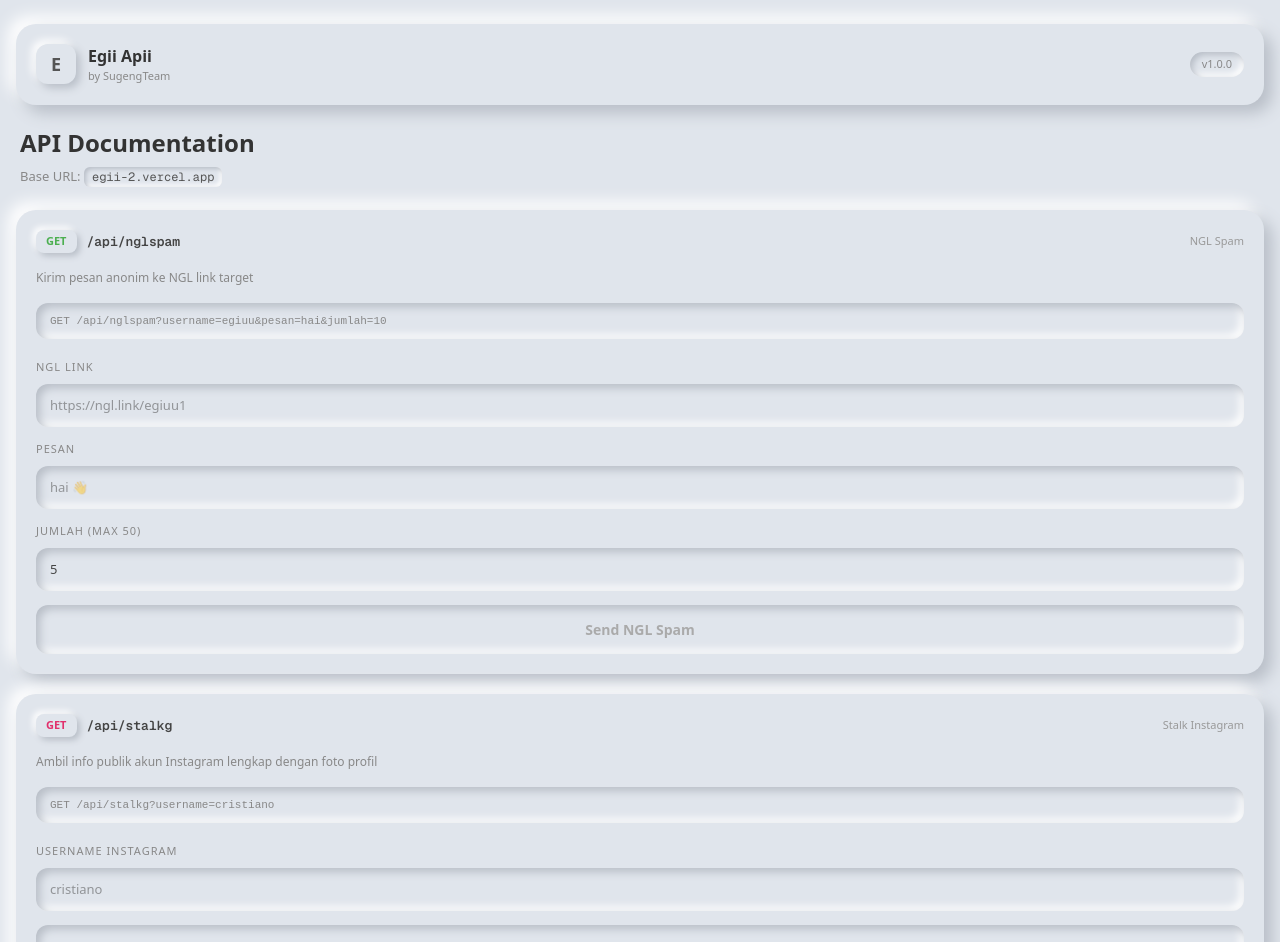
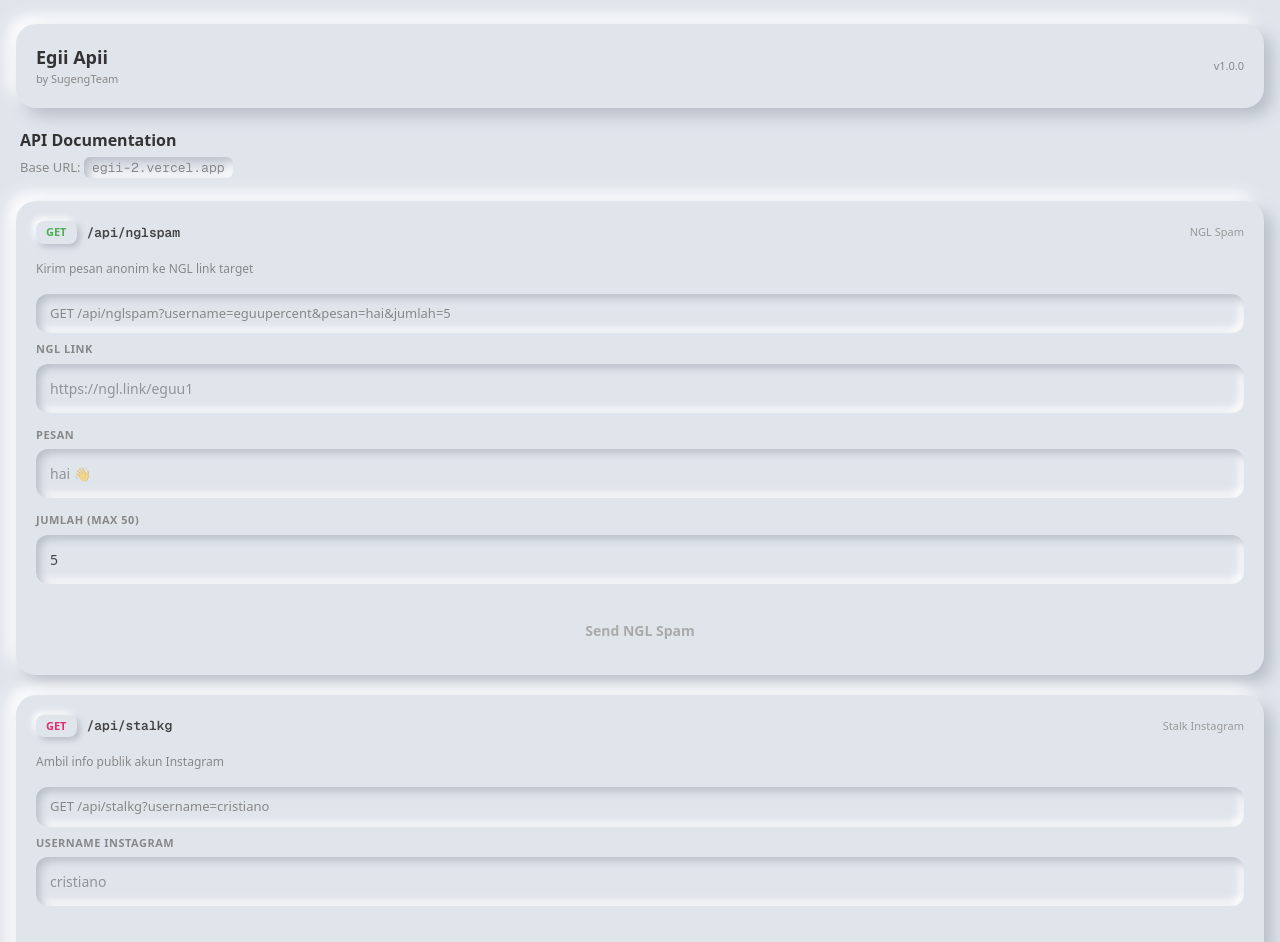
Before and after one commit to egialghazy18-rgb/egii-apii, a Next.js app: page / in a window 1280 px wide. Shown: the top 942 px of the page. Built offline with nearby package versions, Linux system fonts and the light colour scheme.

Commit message:
fix UI wacard igcard fullrewrite

```diff
--- a/app/page.tsx
+++ b/app/page.tsx
@@ -1,89 +1,155 @@
 'use client'
 import { useState } from 'react'
-import Image from 'next/image'
 
 const neu = {
-  card: { background: '#e0e5ec', borderRadius: '20px', padding: '20px', boxShadow: '8px 8px 16px #b8bec7, -8px -8px 16px #ffffff', marginBottom: '20px' } as React.CSSProperties,
-  input: { width: '100%', boxSizing: 'border-box' as const, background: '#e0e5ec', boxShadow: 'inset 4px 4px 8px #b8bec7, inset -4px -4px 8px #ffffff', border: 'none', borderRadius: '12px', padding: '12px 14px', fontSize: '13px', color: '#444', outline: 'none' } as React.CSSProperties,
-  label: { fontSize: '11px', color: '#888', textTransform: 'uppercase' as const, letterSpacing: '1px', display: 'block', marginBottom: '8px' } as React.CSSProperties,
-  example: { background: '#e0e5ec', boxShadow: 'inset 4px 4px 8px #b8bec7, inset -4px -4px 8px #ffffff', borderRadius: '12px', padding: '10px 14px', fontSize: '11px', color: '#888', marginBottom: '20px', fontFamily: 'monospace' } as React.CSSProperties,
-  response: { background: '#e0e5ec', boxShadow: 'inset 4px 4px 8px #b8bec7, inset -4px -4px 8px #ffffff', borderRadius: '12px', padding: '14px' } as React.CSSProperties
-}
+  background: '#e0e5ec',
+  borderRadius: '20px',
+  padding: '20px',
+  boxShadow: '8px 8px 16px #b8bec7, -8px -8px 16px #ffffff',
+  marginBottom: '20px',
+} as React.CSSProperties
+
+const neu2 = {
+  background: '#e0e5ec',
+  boxShadow: 'inset 4px 4px 8px #b8bec7, inset -4px -4px 8px #ffffff',
+  borderRadius: '12px',
+  padding: '10px 14px',
+  fontSize: '13px',
+  color: '#888',
+  marginBottom: '8px',
+} as React.CSSProperties
+
+const neuInput = {
+  background: '#e0e5ec',
+  boxShadow: 'inset 4px 4px 8px #b8bec7, inset -4px -4px 8px #ffffff',
+  borderRadius: '12px',
+  padding: '14px',
+  fontSize: '14px',
+  color: '#444',
+  outline: 'none',
+  border: 'none',
+  width: '100%',
+} as React.CSSProperties
 
 function Btn({ onClick, disabled, loading, label, color }: any) {
   return (
-    <button onClick={onClick} disabled={disabled} style={{ width: '100%', background: disabled ? '#e0e5ec' : color || '#e0e5ec', boxShadow: disabled ? 'inset 4px 4px 8px #b8bec7, inset -4px -4px 8px #ffffff' : '6px 6px 12px #b8bec7, -6px -6px 12px #ffffff', border: 'none', borderRadius: '12px', padding: '14px', fontSize: '14px', fontWeight: '700', color: disabled ? '#aaa' : color ? '#fff' : '#444', cursor: disabled ? 'not-allowed' : 'pointer' }}>
+    <button
+      onClick={onClick}
+      disabled={disabled}
+      style={{
+        width: '100%',
+        background: disabled ? '#e0e5ec' : color,
+        color: disabled ? '#aaa' : '#fff',
+        border: 'none',
+        borderRadius: '12px',
+        padding: '14px',
+        fontWeight: '700',
+        fontSize: '14px',
+        cursor: disabled ? 'not-allowed' : 'pointer',
+        boxShadow: disabled ? 'none' : '4px 4px 8px #b8bec7, -2px -2px 6px #ffffff',
+        marginTop: '8px',
+      }}
+    >
       {loading ? 'Loading...' : label}
     </button>
   )
 }
 
-function ProfileCard({ data, color, type }: any) {
-  if (!data?.status || !data?.data) return null
+function WaCard({ data }: any) {
+  if (!data?.status) return null
   const d = data.data
   return (
-    <div style={neu.response}>
-      {/* Profile pic */}
-      {d.profile_pic && (
-        <div style={{ display: 'flex', justifyContent: 'center', marginBottom: '16px' }}>
-          <img
-            src={d.profile_pic}
-            alt="profile"
-            style={{ width: '80px', height: '80px', borderRadius: '50%', objectFit: 'cover', boxShadow: '4px 4px 8px #b8bec7, -4px -4px 8px #ffffff' }}
-            onError={(e: any) => e.target.style.display = 'none'}
-          />
-        </div>
-      )}
-      {/* Name */}
-      <div style={{ textAlign: 'center', marginBottom: '16px' }}>
-        <div style={{ fontWeight: '700', fontSize: '16px', color: '#333', display: 'flex', alignItems: 'center', justifyContent: 'center', gap: '6px' }}>
-          {d.full_name || d.nickname || d.username}
-          {d.is_verified && <span style={{ color, fontSize: '14px' }}>✓</span>}
-        </div>
-        <div style={{ fontSize: '12px', color: '#888' }}>@{d.username}</div>
-        {d.is_private && <div style={{ fontSize: '11px', color: '#f44', marginTop: '4px' }}>🔒 Private</div>}
+    <div style={{ ...neu2, marginTop: '12px' }}>
+      <div style={{ fontSize: '32px', textAlign: 'center', marginBottom: '8px' }}>
+        {d.whatsapp ? '✅' : '❌'}
       </div>
-      {/* Bio */}
-      {d.bio && <div style={{ fontSize: '12px', color: '#555', textAlign: 'center', marginBottom: '16px', padding: '0 8px' }}>{d.bio}</div>}
-      {/* Stats */}
-      <div style={{ display: 'flex', justifyContent: 'space-around', marginBottom: '12px' }}>
-        {d.followers !== undefined && (
-          <div style={{ textAlign: 'center' }}>
-            <div style={{ fontWeight: '700', fontSize: '16px', color: '#333' }}>{Number(d.followers).toLocaleString()}</div>
-            <div style={{ fontSize: '11px', color: '#888' }}>Followers</div>
-          </div>
-        )}
-        {d.following !== undefined && (
-          <div style={{ textAlign: 'center' }}>
-            <div style={{ fontWeight: '700', fontSize: '16px', color: '#333' }}>{Number(d.following).toLocaleString()}</div>
-            <div style={{ fontSize: '11px', color: '#888' }}>Following</div>
-          </div>
-        )}
-        {(d.posts !== undefined || d.videos !== undefined) && (
-          <div style={{ textAlign: 'center' }}>
-            <div style={{ fontWeight: '700', fontSize: '16px', color: '#333' }}>{Number(d.posts || d.videos).toLocaleString()}</div>
-            <div style={{ fontSize: '11px', color: '#888' }}>{type === 'tiktok' ? 'Videos' : 'Posts'}</div>
-          </div>
-        )}
-        {d.likes !== undefined && (
-          <div style={{ textAlign: 'center' }}>
-            <div style={{ fontWeight: '700', fontSize: '16px', color: '#333' }}>{Number(d.likes).toLocaleString()}</div>
-            <div style={{ fontSize: '11px', color: '#888' }}>Likes</div>
+      <div style={{ textAlign: 'center', fontWeight: '700', fontSize: '15px', color: d.whatsapp ? '#25D366' : '#f44' }}>
+        {d.status}
+      </div>
+      <div style={{ marginTop: '10px', fontSize: '13px', color: '#555' }}>
+        <div>📱 <b>Nomor:</b> {d.phone_original}</div>
+        <div>🌐 <b>Internasional:</b> {d.phone_intl}</div>
+        {d.whatsapp && (
+          <div style={{ marginTop: '8px', textAlign: 'center' }}>
+            <a href={d.wa_link} target="_blank" style={{ color: '#25D366', fontWeight: '700', textDecoration: 'none' }}>
+              💬 Chat via WhatsApp
+            </a>
           </div>
         )}
       </div>
-      {d.external_url && <div style={{ fontSize: '11px', color, textAlign: 'center' }}>{d.external_url}</div>}
     </div>
   )
 }
 
-function WaCard({ data }: any) {
+function IgCard({ data }: any) {
   if (!data?.status) return null
+  const d = data.data
   return (
-    <div style={{ ...neu.response, textAlign: 'center' }}>
-      <div style={{ fontSize: '48px', marginBottom: '12px' }}>{data.whatsapp ? '✅' : '❌'}</div>
-      <div style={{ fontWeight: '700', fontSize: '16px', color: '#333', marginBottom: '4px' }}>{data.phone}</div>
-      <div style={{ fontSize: '13px', color: data.whatsapp ? '#25D366' : '#f44' }}>{data.message}</div>
+    <div style={{ ...neu2, marginTop: '12px' }}>
+      <div style={{ textAlign: 'center', marginBottom: '8px' }}>
+        <div style={{ fontWeight: '700', fontSize: '15px', color: '#333' }}>
+          {d.full_name} {d.is_verified && '✅'}
+        </div>
+        <div style={{ color: '#888', fontSize: '12px' }}>@{d.username}</div>
+        {d.is_private && <div style={{ color: '#f44', fontSize: '11px' }}>🔒 Private</div>}
+      </div>
+      {d.bio && <div style={{ fontSize: '12px', color: '#555', textAlign: 'center', marginBottom: '8px' }}>{d.bio}</div>}
+      <div style={{ display: 'flex', justifyContent: 'space-around', marginBottom: '8px' }}>
+        <div style={{ textAlign: 'center' }}>
+          <div style={{ fontWeight: '700', color: '#E1306C' }}>{d.followers}</div>
+          <div style={{ fontSize: '11px', color: '#888' }}>Followers</div>
+        </div>
+        <div style={{ textAlign: 'center' }}>
+          <div style={{ fontWeight: '700', color: '#E1306C' }}>{d.following}</div>
+          <div style={{ fontSize: '11px', color: '#888' }}>Following</div>
+        </div>
+        <div style={{ textAlign: 'center' }}>
+          <div style={{ fontWeight: '700', color: '#E1306C' }}>{d.posts}</div>
+          <div style={{ fontSize: '11px', color: '#888' }}>Posts</div>
+        </div>
+      </div>
+      <div style={{ textAlign: 'center' }}>
+        <a href={d.ig_url} target="_blank" style={{ color: '#E1306C', fontWeight: '700', textDecoration: 'none' }}>
+          📸 Buka Instagram
+        </a>
+      </div>
+    </div>
+  )
+}
+
+function TokCard({ data }: any) {
+  if (!data?.status) return null
+  const d = data.data
+  return (
+    <div style={{ ...neu2, marginTop: '12px' }}>
+      {d.profile_pic && (
+        <div style={{ textAlign: 'center', marginBottom: '8px' }}>
+          <img src={d.profile_pic} alt="profile" style={{ width: '80px', height: '80px', borderRadius: '50%', objectFit: 'cover' }} onError={(e: any) => e.target.style.display = 'none'} />
+        </div>
+      )}
+      <div style={{ textAlign: 'center', marginBottom: '8px' }}>
+        <div style={{ fontWeight: '700', fontSize: '15px', color: '#333' }}>{d.nickname} {d.is_verified && '✅'}</div>
+        <div style={{ color: '#888', fontSize: '12px' }}>@{d.username}</div>
+      </div>
+      {d.bio && <div style={{ fontSize: '12px', color: '#555', textAlign: 'center', marginBottom: '8px' }}>{d.bio}</div>}
+      <div style={{ display: 'flex', justifyContent: 'space-around', marginBottom: '8px' }}>
+        <div style={{ textAlign: 'center' }}>
+          <div style={{ fontWeight: '700', color: '#333' }}>{Number(d.followers).toLocaleString()}</div>
+          <div style={{ fontSize: '11px', color: '#888' }}>Followers</div>
+        </div>
+        <div style={{ textAlign: 'center' }}>
+          <div style={{ fontWeight: '700', color: '#333' }}>{Number(d.following).toLocaleString()}</div>
+          <div style={{ fontSize: '11px', color: '#888' }}>Following</div>
+        </div>
+        <div style={{ textAlign: 'center' }}>
+          <div style={{ fontWeight: '700', color: '#333' }}>{Number(d.videos).toLocaleString()}</div>
+          <div style={{ fontSize: '11px', color: '#888' }}>Videos</div>
+        </div>
+        <div style={{ textAlign: 'center' }}>
+          <div style={{ fontWeight: '700', color: '#333' }}>{Number(d.likes).toLocaleString()}</div>
+          <div style={{ fontSize: '11px', color: '#888' }}>Likes</div>
+        </div>
+      </div>
     </div>
   )
 }
@@ -91,8 +157,8 @@ function WaCard({ data }: any) {
 function ErrorCard({ data }: any) {
   if (!data || data.status !== false) return null
   return (
-    <div style={{ ...neu.response, textAlign: 'center' }}>
-      <div style={{ fontSize: '13px', color: '#f44' }}>❌ {data.message}</div>
+    <div style={{ ...neu2, marginTop: '12px', color: '#f44', textAlign: 'center' }}>
+      ❌ {data.message}
     </div>
   )
 }
@@ -148,93 +214,101 @@ export default function Home() {
   return (
     <main style={{ minHeight: '100vh', background: '#e0e5ec', fontFamily: 'system-ui, sans-serif', padding: '24px 16px' }}>
       {/* Header */}
-      <div style={{ ...neu.card, display: 'flex', alignItems: 'center', justifyContent: 'space-between' }}>
-        <div style={{ display: 'flex', alignItems: 'center', gap: '12px' }}>
-          <div style={{ width: '40px', height: '40px', borderRadius: '12px', background: '#e0e5ec', boxShadow: '4px 4px 8px #b8bec7, -4px -4px 8px #ffffff', display: 'flex', alignItems: 'center', justifyContent: 'center', fontWeight: 'bold', fontSize: '18px', color: '#555' }}>E</div>
-          <div>
-            <div style={{ fontWeight: '700', fontSize: '16px', color: '#333' }}>Egii Apii</div>
-            <div style={{ fontSize: '11px', color: '#888' }}>by SugengTeam</div>
-          </div>
+      <div style={{ ...neu, display: 'flex', alignItems: 'center', justifyContent: 'space-between' }}>
+        <div>
+          <div style={{ fontWeight: '700', fontSize: '18px', color: '#333' }}>Egii Apii</div>
+          <div style={{ fontSize: '11px', color: '#888' }}>by SugengTeam</div>
         </div>
-        <div style={{ background: '#e0e5ec', borderRadius: '20px', padding: '4px 12px', boxShadow: 'inset 3px 3px 6px #b8bec7, inset -3px -3px 6px #ffffff', fontSize: '11px', color: '#888' }}>v1.0.0</div>
+        <div style={{ fontSize: '11px', color: '#888' }}>v1.0.0</div>
       </div>
 
       <div style={{ marginBottom: '24px', paddingLeft: '4px' }}>
-        <h1 style={{ fontSize: '24px', fontWeight: '700', color: '#333', margin: '0 0 6px' }}>API Documentation</h1>
-        <p style={{ fontSize: '13px', color: '#888', margin: 0 }}>Base URL: <code style={{ background: '#e0e5ec', boxShadow: 'inset 2px 2px 4px #b8bec7, inset -2px -2px 4px #ffffff', padding: '2px 8px', borderRadius: '6px', fontSize: '12px', color: '#555' }}>egii-2.vercel.app</code></p>
+        <h1 style={{ fontWeight: '700', margin: '0 0 6px', color: '#333' }}>API Documentation</h1>
+        <p style={{ fontSize: '13px', color: '#888', margin: 0 }}>Base URL: <code style={{ ...neu2, display: 'inline', padding: '2px 8px', borderRadius: '6px' }}>egii-2.vercel.app</code></p>
       </div>
 
       {/* NGL */}
-      <div style={neu.card}>
+      <div style={neu}>
         <div style={{ display: 'flex', alignItems: 'center', gap: '10px', marginBottom: '16px' }}>
           <div style={{ background: '#e0e5ec', boxShadow: '3px 3px 6px #b8bec7, -3px -3px 6px #ffffff', borderRadius: '8px', padding: '3px 10px', fontSize: '11px', fontWeight: '700', color: '#4CAF50' }}>GET</div>
           <code style={{ fontSize: '13px', color: '#444', fontWeight: '600' }}>/api/nglspam</code>
           <span style={{ marginLeft: 'auto', fontSize: '11px', color: '#999' }}>NGL Spam</span>
         </div>
         <p style={{ fontSize: '12px', color: '#888', marginBottom: '16px' }}>Kirim pesan anonim ke NGL link target</p>
-        <div style={neu.example}>GET /api/nglspam?username=egiuu&pesan=hai&jumlah=10</div>
+        <div style={{ ...neu2 }}>GET /api/nglspam?username=eguupercent&pesan=hai&jumlah=5</div>
         <div style={{ display: 'flex', flexDirection: 'column', gap: '14px' }}>
           <div>
-            <label style={neu.label}>NGL Link</label>
-            <input style={neu.input} placeholder="https://ngl.link/egiuu1" value={nglUrl} onChange={e => setNglUrl(e.target.value)} />
+            <label style={{ fontSize: '11px', color: '#888', display: 'block', marginBottom: '6px', fontWeight: '600', letterSpacing: '0.5px' }}>NGL LINK</label>
+            <input style={neuInput} placeholder="https://ngl.link/eguu1" value={nglUrl} onChange={e => setNglUrl(e.target.value)} />
             {nglUrl && <p style={{ fontSize: '11px', color: '#888', marginTop: '6px' }}>Username: <span style={{ color: '#4CAF50', fontWeight: '600' }}>{extractUsername(nglUrl)}</span></p>}
           </div>
-          <div><label style={neu.label}>Pesan</label><input style={neu.input} placeholder="hai 👋" value={nglPesan} onChange={e => setNglPesan(e.target.value)} /></div>
-          <div><label style={neu.label}>Jumlah (max 50)</label><input type="number" style={neu.input} placeholder="5" value={nglJumlah} onChange={e => setNglJumlah(e.target.value)} /></div>
+          <div>
+            <label style={{ fontSize: '11px', color: '#888', display: 'block', marginBottom: '6px', fontWeight: '600', letterSpacing: '0.5px' }}>PESAN</label>
+            <input style={neuInput} placeholder="hai 👋" value={nglPesan} onChange={e => setNglPesan(e.target.value)} />
+          </div>
+          <div>
+            <label style={{ fontSize: '11px', color: '#888', display: 'block', marginBottom: '6px', fontWeight: '600', letterSpacing: '0.5px' }}>JUMLAH (MAX 50)</label>
+            <input style={neuInput} type="number" placeholder="5" value={nglJumlah} onChange={e => setNglJumlah(e.target.value)} />
+          </div>
           <Btn onClick={handleNgl} disabled={nglLoading || !nglUrl || !nglPesan} loading={nglLoading} label="Send NGL Spam" color="#4CAF50" />
-          {nglResult && (
-            <div style={neu.response}>
-              <pre style={{ fontSize: '12px', color: '#4CAF50', margin: 0, overflow: 'auto' }}>{JSON.stringify(nglResult, null, 2)}</pre>
-            </div>
-          )}
+          {nglResult && <div style={{ ...neu2 }}><pre style={{ fontSize: '12px', color: '#4CAF50', margin: 0, overflow: 'auto' }}>{JSON.stringify(nglResult, null, 2)}</pre></div>}
         </div>
       </div>
 
       {/* IG */}
-      <div style={neu.card}>
+      <div style={neu}>
         <div style={{ display: 'flex', alignItems: 'center', gap: '10px', marginBottom: '16px' }}>
           <div style={{ background: '#e0e5ec', boxShadow: '3px 3px 6px #b8bec7, -3px -3px 6px #ffffff', borderRadius: '8px', padding: '3px 10px', fontSize: '11px', fontWeight: '700', color: '#E1306C' }}>GET</div>
           <code style={{ fontSize: '13px', color: '#444', fontWeight: '600' }}>/api/stalkg</code>
           <span style={{ marginLeft: 'auto', fontSize: '11px', color: '#999' }}>Stalk Instagram</span>
         </div>
-        <p style={{ fontSize: '12px', color: '#888', marginBottom: '16px' }}>Ambil info publik akun Instagram lengkap dengan foto profil</p>
-        <div style={neu.example}>GET /api/stalkg?username=cristiano</div>
+        <p style={{ fontSize: '12px', color: '#888', marginBottom: '16px' }}>Ambil info publik akun Instagram</p>
+        <div style={{ ...neu2 }}>GET /api/stalkg?username=cristiano</div>
         <div style={{ display: 'flex', flexDirection: 'column', gap: '14px' }}>
-          <div><label style={neu.label}>Username Instagram</label><input style={neu.input} placeholder="cristiano" value={igUser} onChange={e => setIgUser(e.target.value)} /></div>
+          <div>
+            <label style={{ fontSize: '11px', color: '#888', display: 'block', marginBottom: '6px', fontWeight: '600', letterSpacing: '0.5px' }}>USERNAME INSTAGRAM</label>
+            <input style={neuInput} placeholder="cristiano" value={igUser} onChange={e => setIgUser(e.target.value)} />
+          </div>
           <Btn onClick={handleIg} disabled={igLoading || !igUser} loading={igLoading} label="Stalk Instagram" color="#E1306C" />
-          <ProfileCard data={igResult} color="#E1306C" type="instagram" />
+          <IgCard data={igResult} />
           <ErrorCard data={igResult} />
         </div>
       </div>
 
       {/* TikTok */}
-      <div style={neu.card}>
+      <div style={neu}>
         <div style={{ display: 'flex', alignItems: 'center', gap: '10px', marginBottom: '16px' }}>
           <div style={{ background: '#e0e5ec', boxShadow: '3px 3px 6px #b8bec7, -3px -3px 6px #ffffff', borderRadius: '8px', padding: '3px 10px', fontSize: '11px', fontWeight: '700', color: '#333' }}>GET</div>
           <code style={{ fontSize: '13px', color: '#444', fontWeight: '600' }}>/api/stalktok</code>
           <span style={{ marginLeft: 'auto', fontSize: '11px', color: '#999' }}>Stalk TikTok</span>
         </div>
         <p style={{ fontSize: '12px', color: '#888', marginBottom: '16px' }}>Ambil info publik akun TikTok lengkap dengan foto profil</p>
-        <div style={neu.example}>GET /api/stalktok?username=khaby.lame</div>
+        <div style={{ ...neu2 }}>GET /api/stalktok?username=khaby.lame</div>
         <div style={{ display: 'flex', flexDirection: 'column', gap: '14px' }}>
-          <div><label style={neu.label}>Username TikTok</label><input style={neu.input} placeholder="khaby.lame" value={tokUser} onChange={e => setTokUser(e.target.value)} /></div>
+          <div>
+            <label style={{ fontSize: '11px', color: '#888', display: 'block', marginBottom: '6px', fontWeight: '600', letterSpacing: '0.5px' }}>USERNAME TIKTOK</label>
+            <input style={neuInput} placeholder="khaby.lame" value={tokUser} onChange={e => setTokUser(e.target.value)} />
+          </div>
           <Btn onClick={handleTok} disabled={tokLoading || !tokUser} loading={tokLoading} label="Stalk TikTok" color="#333" />
-          <ProfileCard data={tokResult} color="#333" type="tiktok" />
+          <TokCard data={tokResult} />
           <ErrorCard data={tokResult} />
         </div>
       </div>
 
       {/* WA */}
-      <div style={neu.card}>
+      <div style={neu}>
         <div style={{ display: 'flex', alignItems: 'center', gap: '10px', marginBottom: '16px' }}>
           <div style={{ background: '#e0e5ec', boxShadow: '3px 3px 6px #b8bec7, -3px -3px 6px #ffffff', borderRadius: '8px', padding: '3px 10px', fontSize: '11px', fontWeight: '700', color: '#25D366' }}>GET</div>
           <code style={{ fontSize: '13px', color: '#444', fontWeight: '600' }}>/api/wacheck</code>
           <span style={{ marginLeft: 'auto', fontSize: '11px', color: '#999' }}>WA Check</span>
         </div>
         <p style={{ fontSize: '12px', color: '#888', marginBottom: '16px' }}>Cek nomor HP aktif di WhatsApp atau tidak</p>
-        <div style={neu.example}>GET /api/wacheck?phone=08xxxxxxxxxx</div>
+        <div style={{ ...neu2 }}>GET /api/wacheck?phone=08xxxxxxxxxx</div>
         <div style={{ display: 'flex', flexDirection: 'column', gap: '14px' }}>
-          <div><label style={neu.label}>Nomor HP</label><input style={neu.input} placeholder="08xxxxxxxxxx" value={waPhone} onChange={e => setWaPhone(e.target.value)} /></div>
+          <div>
+            <label style={{ fontSize: '11px', color: '#888', display: 'block', marginBottom: '6px', fontWeight: '600', letterSpacing: '0.5px' }}>NOMOR HP</label>
+            <input style={neuInput} placeholder="08xxxxxxxxxx" value={waPhone} onChange={e => setWaPhone(e.target.value)} />
+          </div>
           <Btn onClick={handleWa} disabled={waLoading || !waPhone} loading={waLoading} label="Check WhatsApp" color="#25D366" />
           <WaCard data={waResult} />
           <ErrorCard data={waResult} />
```
